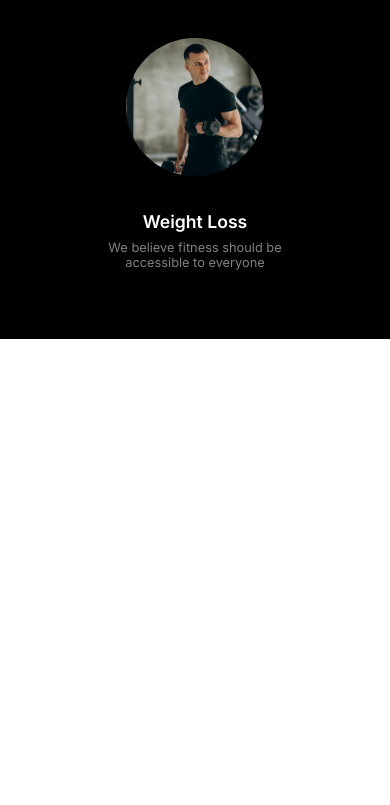
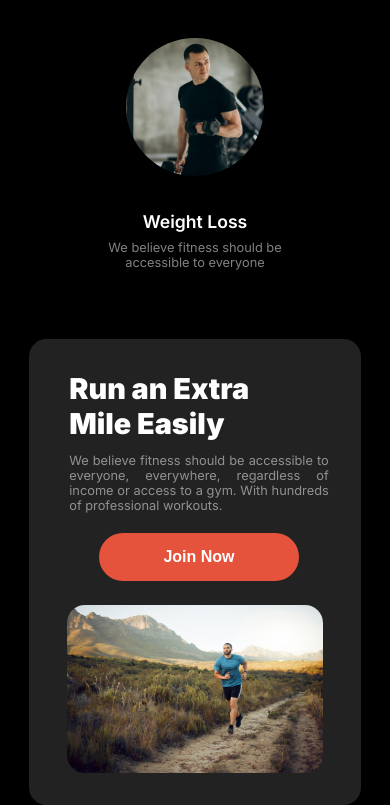
Before and after one commit to syedmehedi34/assignment-2, a plain HTML site: page index.html in a window 390 px wide. Shown: the part 2052-2857 px from the top of the page. Before the commit the page ends 2391 px from the top, so only its background shows below. Drawn offline with Linux system fonts and the light colour scheme.

Commit message:
run section fully complete

```diff
--- a/index.html
+++ b/index.html
@@ -59,10 +59,8 @@
 
     </header>
 
-
-
     <main>
-      <!-- Habit Section -->
+      <!-- Habit Section Starts -->
       <section class="habit">
         <div  class="habit-title display-flex">
 
@@ -119,6 +117,26 @@
         </div>
       </div>
        </section>
+       <!-- Habit section Ends  -->
+
+
+
+
+       <!-- Run Section -->
+       <section>
+        <div class="run-extra-mile-section display-flex">
+          <div class="run-details-container">
+            <h2 class="primary-title run-section-title">Run an Extra <br> Mile Easily</h2>
+            <p class="primary-description run-section-description">We believe fitness should be accessible to everyone, everywhere, regardless of income or access to a gym. With hundreds of professional workouts.</p>
+            <div class="run-section-button-container">
+              <button class="btn-primary run-section-button">Join Now</button>
+            </div>
+          </div>
+          <div class="run-section-image-container">
+            <img class="run-section-image" src="./images/run.jpg" alt="">
+          </div>
+        </div>
+       </section>
     </main>
 
 
--- a/style.css
+++ b/style.css
@@ -33,6 +33,7 @@
   font-size: 1rem;
   font-weight: 600;
   border: none;
+  cursor: pointer;
 }
 
 .primary-description {
@@ -139,6 +140,7 @@ header {
   background-color: transparent;
   border: 1px solid rgb(255, 255, 255);
   margin-left: 0.75rem;
+  cursor: pointer;
 }
 
 
@@ -351,7 +353,6 @@ header {
 
 @media screen and (max-width: 576px) {
 
-
   main {
     /* border: 1px solid green; */
     max-width: 100%;
@@ -379,5 +380,106 @@ header {
 }
 
 }
+   /* ▬▬▬▬▬▬▬▬▬▬▬ Habit section ends   ▬▬▬▬▬▬▬▬▬▬▬▬▬▬▬ */
 
-   /* ▬▬▬▬▬▬▬▬▬▬▬ Habit section ends   ▬▬▬▬▬▬▬▬▬▬▬▬▬▬▬ */
+
+
+
+
+   /* ▬▬▬▬▬▬▬▬▬▬▬ Run section Starts   ▬▬▬▬▬▬▬▬▬▬▬▬▬▬▬ */
+
+/* Run Section */
+.run-extra-mile-section {
+  max-width: 85%;
+  height: auto;
+  margin: 0 auto;
+  background: rgb(34, 34, 34);
+  align-items: center;
+  justify-content: space-between;
+  border-radius: 1.1rem;
+}
+
+.run-details-container {
+  max-width: 25rem;
+  margin-left: 2.5rem;
+
+}
+
+.run-section-title {
+  text-align: left;
+}
+
+.run-section-description {
+  padding-top: .75rem;
+  padding-bottom: 20px;
+  max-width: 360px;
+}
+
+.run-section-button {
+  width: 200px;
+}
+
+.run-section-image {
+  width: 17rem;
+  height: 14.5rem;
+  margin: 1rem;
+  margin-right: 2.5rem;
+  border-radius: 1.1rem;
+}
+
+
+
+
+/* For small device  */
+@media screen and (max-width: 576px) {
+
+.run-extra-mile-section {
+  flex-direction: column;
+  width: 100%;
+  height: auto;
+
+}
+
+.run-section-title {
+  font-size: 1.8rem;
+  padding-top: 2rem;
+}
+
+.run-section-description {
+  margin-right: 2rem;
+  text-align: justify;
+
+}
+
+.run-section-button-container {
+  display: flex;
+  margin-right: 2rem;
+  margin-bottom: 1.5rem;
+}
+.run-section-button {
+  max-width: 280px;
+  margin: 0 auto;
+}
+
+.run-section-image {
+  width: 77%;
+  height: auto;
+  margin: 0 auto;
+  border-radius: 18px;
+
+}
+.run-section-image-container {
+  display: flex;
+  justify-content: center;
+  margin-bottom: 2rem;
+
+}
+}
+   /* ▬▬▬▬▬▬▬▬▬▬▬ Run section Ends   ▬▬▬▬▬▬▬▬▬▬▬▬▬▬▬ */
+
+
+
+
+
+
+   /* ▬▬▬▬▬▬▬▬▬▬▬   ▬▬▬▬▬▬▬▬▬▬▬▬▬▬▬ */
```
